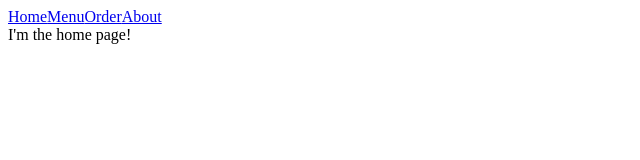
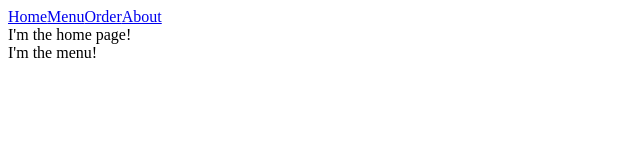
Before and after one commit to patchwork109/phase-4-project, a React (Create React App) app in the folder client/: page / in a window 1280 px wide. Shown: the top 160 px of the page, without its empty margins (0-640 px from the left). Built offline with nearby package versions, Linux system fonts and the light colour scheme; no server answers.

Commit message:
Added fetch to get all potato dishes

```diff
--- a/client/src/components/App.js
+++ b/client/src/components/App.js
@@ -10,6 +10,13 @@ import Footer from "./Footer";
 
 function App() {
 
+  const [menuItems, setMenuItems] = useState([])
+
+  useEffect(() => {
+    fetch('http://localhost:5555/potatodishes')
+    .then(response => response.json())
+    .then(setMenuItems)
+  }, [])
 
 
   return (
@@ -23,6 +30,7 @@ function App() {
           <Route path="/about us" component={AboutUs} />
         </Switch>
       </Router>
+      <Menu menuItems={menuItems}/>
     </div>
 
   )
```
